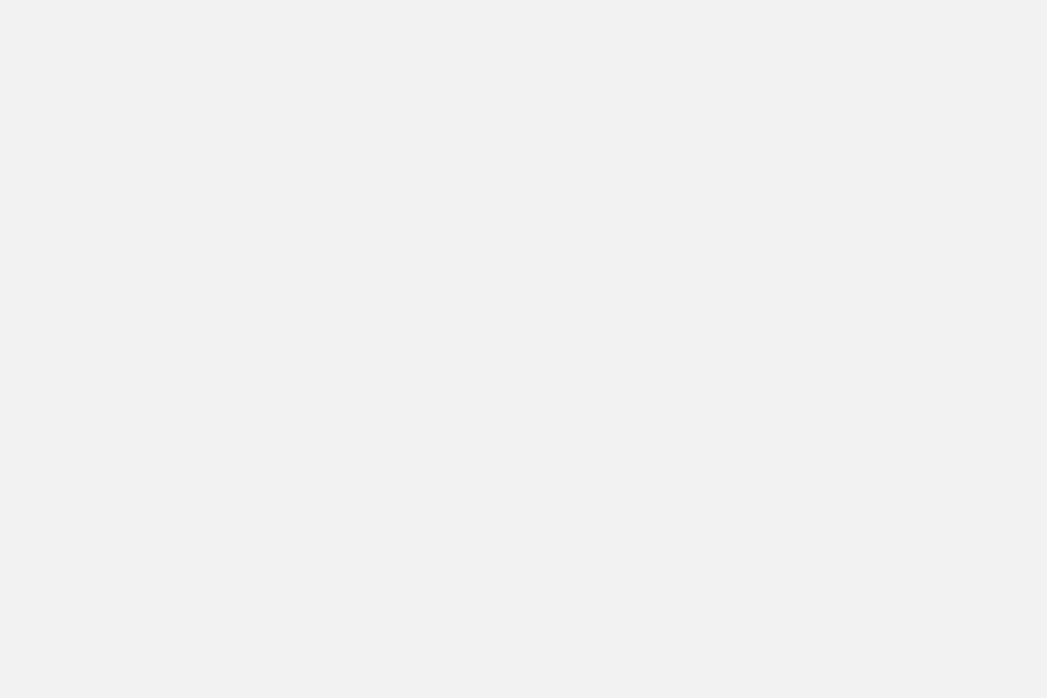
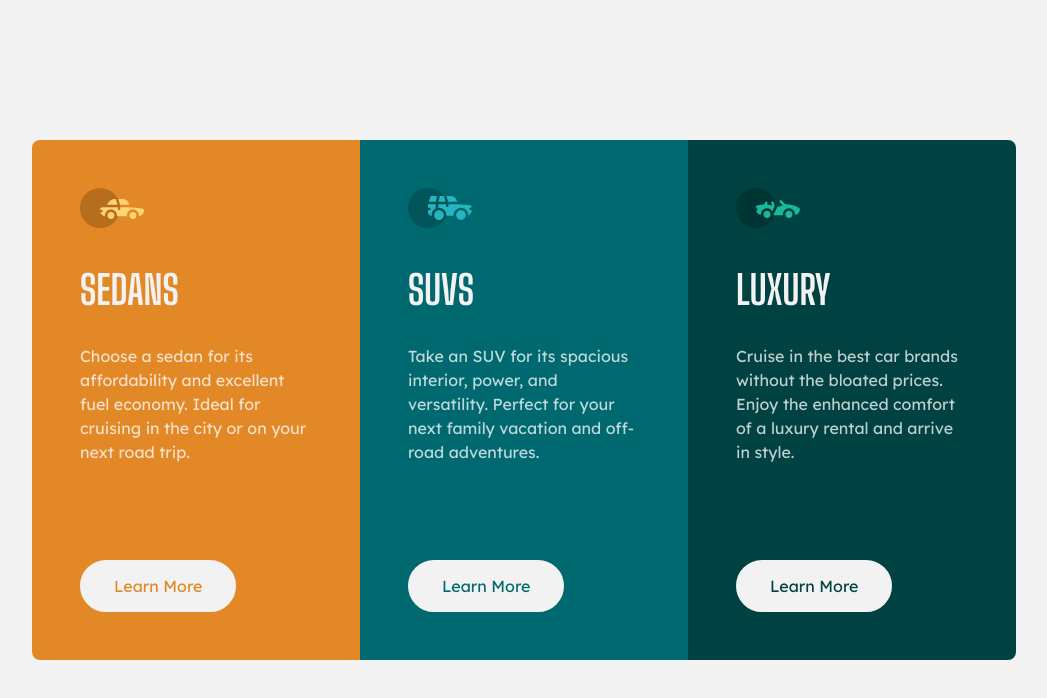
Before and after one commit to caroWD/fm-three-column-preview-card-component, a React (Vite) app: page / in a window 1280 px wide. Shown: the top 698 px of the page, without its empty margins (116-1163 px from the left). Built offline with nearby package versions, Linux system fonts and the light colour scheme.

Commit message:
Initial develop

```diff
--- a/src/App.jsx
+++ b/src/App.jsx
@@ -1,8 +1,19 @@
+import data from "./data/data"
+import CardContainer from "./components/container/CardContainer"
+
 function App() {
   return (
-    <>
-
-    </>
+    <div
+      className="h-dvh max-w-5xl mx-auto px-4 flex flex-col 2xs:px-5 md:justify-center"
+    >
+      <section
+        className="py-16 flex flex-col *:p-10 2xs:*:p-12 md:flex-row md:flex-wrap lg:flex-nowrap"
+      >
+        {
+          data.map(card => <CardContainer key={card.id} id={card.id} title={card.title} description={card.description} icon={card.icon} btnText={card.btnText} />)
+        }
+      </section>
+    </div>
   )
 }
 
--- /dev/null
+++ b/src/components/container/CardContainer.jsx
@@ -0,0 +1,54 @@
+import PropTypes from 'prop-types'
+import Icon from '../pure/Icon'
+import Button from '../pure/Button'
+
+function CardContainer({ id, title, description, icon, btnText }) {
+
+  let bgColor
+  let txtColor
+  switch (id) {
+    case 1:
+      bgColor = 'bg-bright-orange'
+      txtColor = 'text-bright-orange'
+      break
+    case 2:
+      bgColor = 'bg-dark-cyan'
+      txtColor = 'text-dark-cyan'
+      break
+    case 3:
+      bgColor = 'bg-very-dark-cyan'
+      txtColor = 'text-very-dark-cyan'
+      break
+    default:
+      break
+  }
+
+  return (
+    <article
+      className={(`${bgColor} first:rounded-t-lg last:rounded-b-lg md:first:rounded-tr-none ${id < 3 && 'md:w-1/2'} ${id === 2 && 'md:rounded-tr-lg lg:rounded-tr-none'} lg:w-full lg:first:rounded-bl-lg lg:last:rounded-bl-none lg:last:rounded-tr-lg`).replaceAll('false', '').split(' ').filter(item => item !== '').join(' ')}
+    >
+      <Icon icon={icon} alt={title} />
+      <h1
+        className='mb-8 font-big-shoulder uppercase text-very-light-gray text-4xl 2xs:text-[2.5rem]'
+      >
+        {title}
+      </h1>
+      <p
+        className='mb-6 text-transparent-white 2xs:mb-8 lg:mb-24'
+      >
+        {description}
+      </p>
+      <Button text={btnText} color={txtColor} />
+    </article>
+  )
+}
+
+CardContainer.propTypes = {
+  id: PropTypes.number.isRequired,
+  title: PropTypes.string.isRequired,
+  description: PropTypes.string.isRequired,
+  icon: PropTypes.string.isRequired,
+  btnText: PropTypes.string.isRequired,
+}
+
+export default CardContainer
--- /dev/null
+++ b/src/components/pure/Button.jsx
@@ -0,0 +1,19 @@
+import PropTypes from 'prop-types'
+
+function Button({ text, color }) {
+  return (
+    <a
+      href="#"
+      className={`inline-block py-3 px-8 capitalize ${color} bg-very-light-gray rounded-full border-2 border-solid border-very-light-gray transition-colors duration-300 hover:bg-transparent hover:text-very-light-gray`}
+    >
+      {text}
+    </a>
+  )
+}
+
+Button.propTypes = {
+  text: PropTypes.string.isRequired,
+  color: PropTypes.string.isRequired,
+}
+
+export default Button
--- /dev/null
+++ b/src/components/pure/Icon.jsx
@@ -0,0 +1,40 @@
+import PropTypes from 'prop-types'
+import iconSedans from '../../assets/media/icon-sedans.svg'
+import iconSUVs from '../../assets/media/icon-suvs.svg'
+import iconLuxury from '../../assets/media/icon-luxury.svg'
+
+function Icon({ icon, alt }) {
+
+  let src
+  switch (icon) {
+    case 'iconSedans':
+      src = iconSedans
+      break
+    case 'iconSUVs':
+      src = iconSUVs
+      break
+    case 'iconLuxury':
+      src = iconLuxury
+      break
+    default:
+      break
+  }
+
+  return (
+    <div
+      className='mb-8 2xs:mb-10'
+    >
+      <img
+        src={src}
+        alt={`Icon ${alt}`}
+      />
+    </div>
+  )
+}
+
+Icon.propTypes = {
+  icon: PropTypes.string.isRequired,
+  alt: PropTypes.string.isRequired,
+}
+
+export default Icon
--- a/src/data/data.js
+++ b/src/data/data.js
@@ -1,27 +1,23 @@
-import iconSedans from '../assets/media/icon-sedans.svg'
-import iconSUVs from '../assets/media/icon-suvs.svg'
-import iconLuxury from '../assets/media/icon-luxury.svg'
-
 const data = [
   {
     id: 1,
     title: 'Sedans',
     description: 'Choose a sedan for its affordability and excellent fuel economy. Ideal for cruising in the city or on your next road trip.',
-    icon: iconSedans,
+    icon: 'iconSedans',
     btnText: 'Learn More',
   },
   {
     id: 2,
     title: 'SUVs',
     description: 'Take an SUV for its spacious interior, power, and versatility. Perfect for your next family vacation and off-road adventures.',
-    icon: iconSUVs,
+    icon: 'iconSUVs',
     btnText: 'Learn More',
   },
   {
     id: 3,
     title: 'Luxury',
     description: 'Cruise in the best car brands without the bloated prices. Enjoy the enhanced comfort of a luxury rental and arrive in style.',
-    icon: iconLuxury,
+    icon: 'iconLuxury',
     btnText: 'Learn More',
   }
 ]
--- a/src/index.css
+++ b/src/index.css
@@ -3,6 +3,7 @@
 @layer base {
   body {
     background-color: var(--color-very-light-gray);
+    font-family: var(--font-lexend);
   }
 }
 
```
